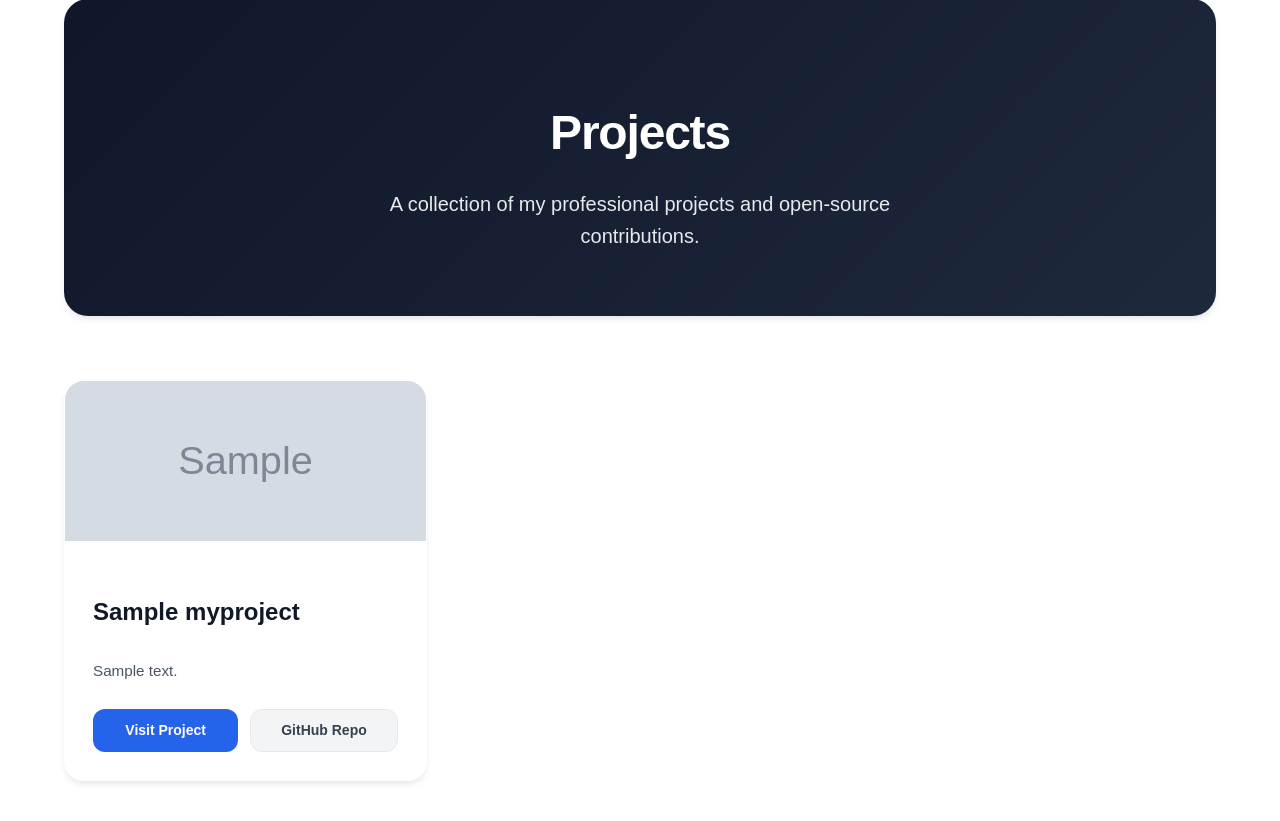
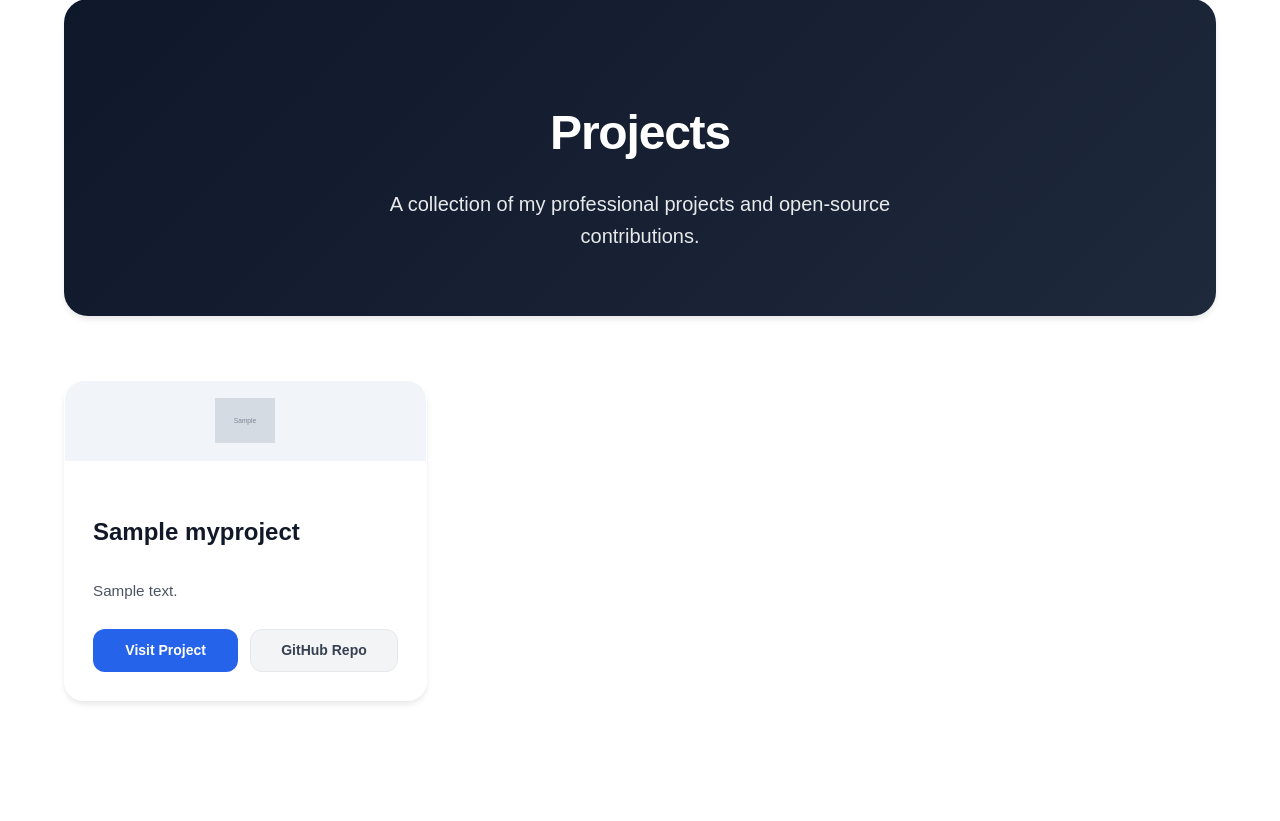
Before and after one commit to chrys/My-Personal-Website, a Django app: page /projects/ in a window 1280 px wide. Shown: the part 161-982 px from the top of the page. After the commit the page ends 865 px from the top, so only its background shows below. Run offline with Django 5.2, Linux system fonts and the light colour scheme; tables that the repository leaves empty hold one stand-in row (values such as "Sample post"); grey boxes marked "Sample" are stand-in pictures; some libraries are stand-ins or nearby versions.

Commit message:
Make project icons smaller in 3x3 grid

```diff
--- a/templates/portfolio/projects_list.html
+++ b/templates/portfolio/projects_list.html
@@ -124,16 +124,19 @@
 
     .project-image {
         width: 100%;
-        height: 160px; /* Smaller height as requested */
+        height: 80px; /* Much smaller icon */
         overflow: hidden;
         background: #f1f5f9;
         position: relative;
+        display: flex;
+        align-items: center;
+        justify-content: center;
     }
 
     .project-image img {
-        width: 100%;
-        height: 100%;
-        object-fit: cover;
+        max-width: 60px;
+        max-height: 60px;
+        object-fit: contain;
         transition: transform 0.6s ease;
     }
 
```
